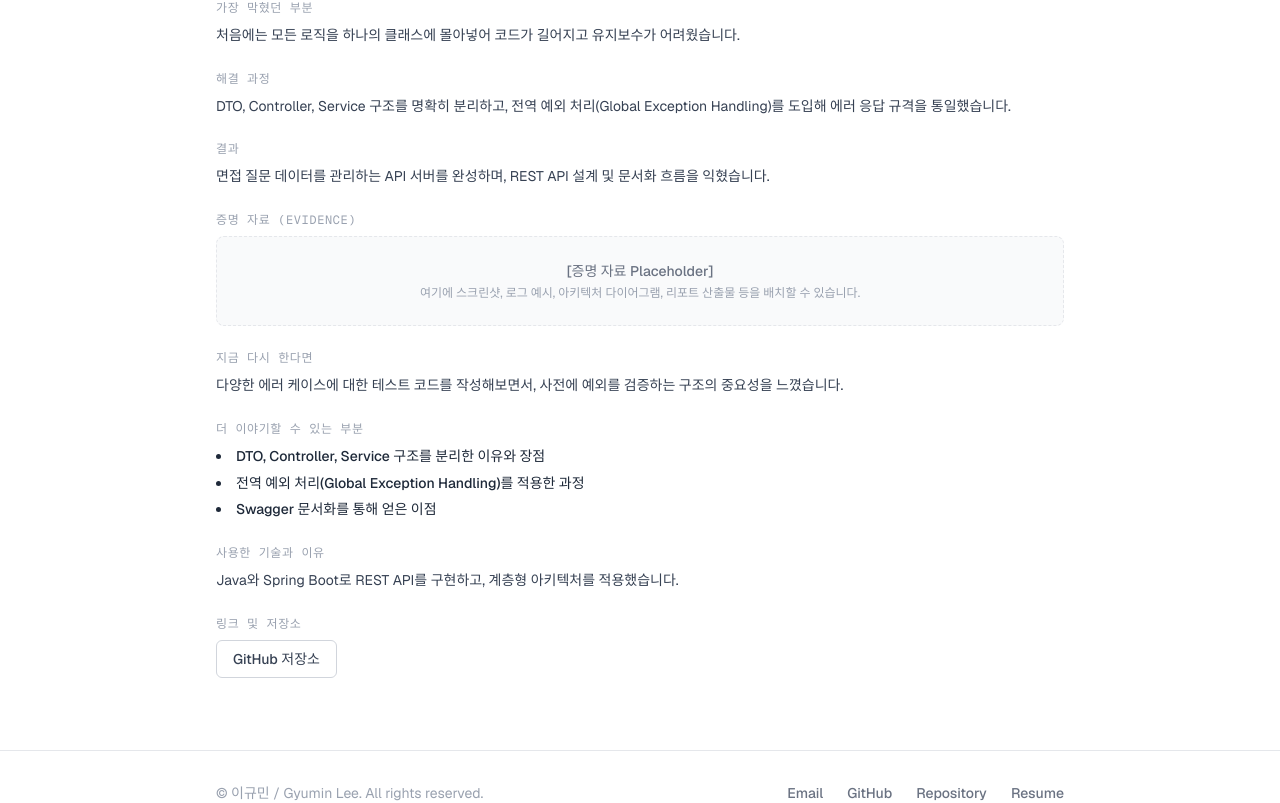
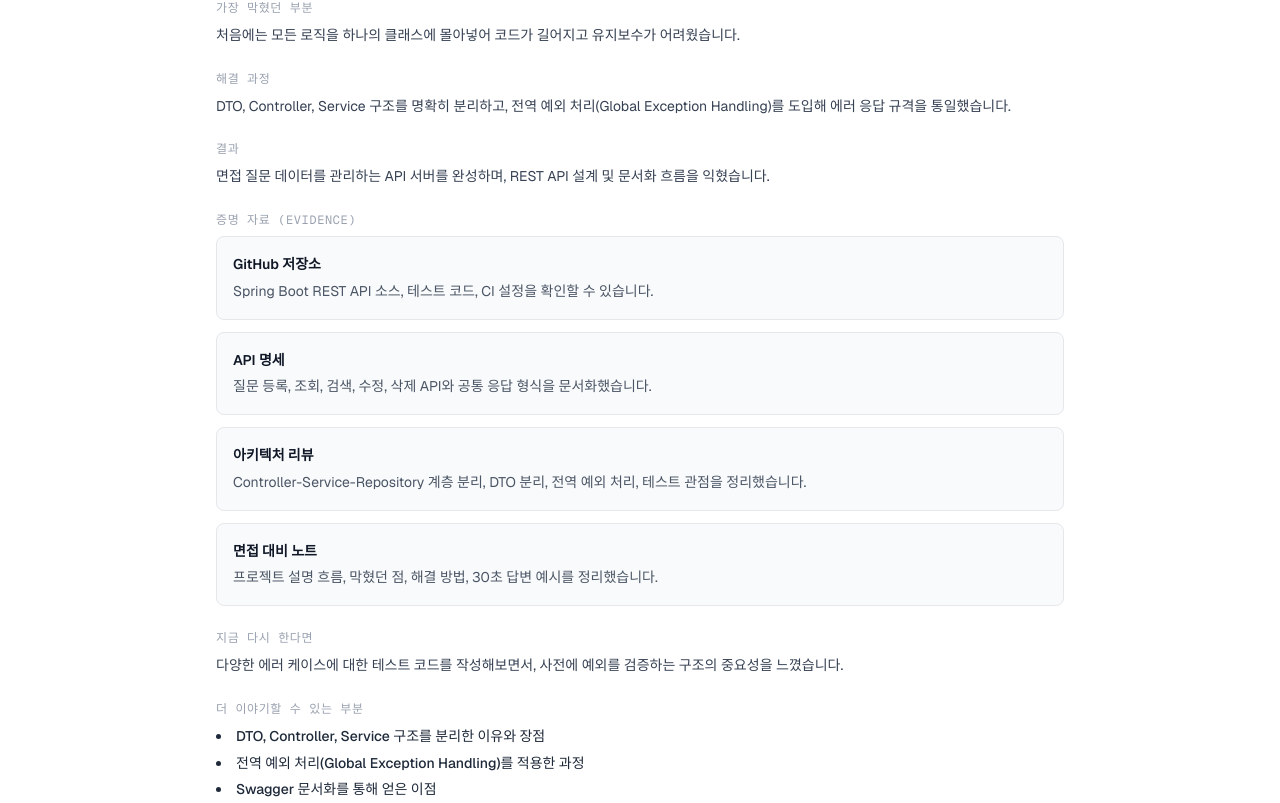
Before and after one commit to lukemin-dev/gyumin-archive, a Next.js app: page /projects/backend-interview-tracker in a window 1280 px wide. Shown: the part 602-1405 px from the top of the page. Built offline with nearby package versions, Linux system fonts and the light colour scheme.

Commit message:
Add project evidence links

```diff
--- a/content/projects/_README.md
+++ b/content/projects/_README.md
@@ -25,6 +25,8 @@ shortQuestion: "홈 화면 카드에 보일 질문 포인트"
 githubUrl: "https://github.com/lukemin-dev/example"
 demoUrl: ""
 privateCode: false
+evidence:
+  - "GitHub 저장소, 테스트 결과, 문서 링크처럼 증명 자료로 쓸 내용을 적습니다."
 ---
 
 본문은 선택 사항입니다. `problem`을 비워두면 이 본문이 문제 설명으로 사용됩니다.
--- a/src/app/projects/[slug]/page.tsx
+++ b/src/app/projects/[slug]/page.tsx
@@ -113,10 +113,42 @@ export default async function ProjectDetailPage({
       </DetailSection>
 
       <DetailSection label="증명 자료 (Evidence)">
-        <div className="bg-gray-50 border border-gray-200 border-dashed rounded-lg p-6 flex flex-col items-center justify-center text-center text-gray-500">
-          <p className="text-sm font-medium mb-1">[증명 자료 Placeholder]</p>
-          <p className="text-xs text-gray-400">여기에 스크린샷, 로그 예시, 아키텍처 다이어그램, 리포트 산출물 등을 배치할 수 있습니다.</p>
-        </div>
+        {project.evidence && project.evidence.length > 0 ? (
+          <div className="space-y-3">
+            {project.evidence.map((item) => {
+              const content = (
+                <div className="rounded-lg border border-gray-200 bg-gray-50 p-4 transition-colors hover:border-gray-300">
+                  <p className="font-semibold text-gray-900">{item.label}</p>
+                  <p className="mt-1 text-sm text-gray-600 leading-relaxed">
+                    {item.description}
+                  </p>
+                </div>
+              );
+
+              if (item.href) {
+                return (
+                  <a
+                    key={`${item.label}-${item.href}`}
+                    href={item.href}
+                    target="_blank"
+                    rel="noopener noreferrer"
+                    className="block"
+                  >
+                    {content}
+                  </a>
+                );
+              }
+
+              return <div key={item.label}>{content}</div>;
+            })}
+          </div>
+        ) : (
+          <div className="rounded-lg border border-gray-200 border-dashed bg-gray-50 p-4">
+            <p className="text-sm text-gray-500">
+              공개 가능한 증명 자료를 정리 중입니다.
+            </p>
+          </div>
+        )}
       </DetailSection>
 
       <DetailSection label="지금 다시 한다면">
--- a/src/data/projects.ts
+++ b/src/data/projects.ts
@@ -39,6 +39,20 @@ export const projects: Project[] = [
     shortResult: "분석과 리포트 생성 시간을 약 10초 내외로 줄였습니다.",
     shortQuestion: "Gemini API 호출 제한이 발생했을 때 처리 방식을 조정한 과정",
     privateCode: true,
+    evidence: [
+      {
+        label: "정량 결과",
+        description: "수작업으로 2~3일 걸리던 SEO 분석과 리포트 생성 과정을 약 10초 내외로 단축했습니다.",
+      },
+      {
+        label: "공개 제한",
+        description: "기업 실무 프로젝트라 소스 코드는 공개하지 않고, 포트폴리오에는 문제, 역할, 해결 과정, 결과 중심으로 정리했습니다.",
+      },
+      {
+        label: "면접 설명 포인트",
+        description: "Gemini API quota, 재시도, 체크포인트, 입력 스키마 검증처럼 실제 자동화 운영에서 부딪힌 문제를 설명할 수 있습니다.",
+      },
+    ],
     featured: true,
   },
   {
@@ -77,7 +91,23 @@ export const projects: Project[] = [
     shortAction: "송수신 로그 기준을 맞추고 수신 버퍼에 데이터를 누적한 뒤 완전한 단위만 처리하도록 바꿨습니다.",
     shortResult: "팀원이 같은 로그와 기준으로 문제를 확인할 수 있게 됐습니다.",
     shortQuestion: "메시지가 나뉘어 수신될 때 수신 버퍼를 처리한 기준",
-    githubUrl: "https://github.com/lukemin-dev/java-socket",
+    githubUrl: "https://github.com/lukemin-dev/multichat-java",
+    evidence: [
+      {
+        label: "GitHub 저장소",
+        description: "Java Socket 기반 실시간 통신 프로젝트 정리 저장소입니다.",
+        href: "https://github.com/lukemin-dev/multichat-java",
+      },
+      {
+        label: "면접 대비 노트",
+        description: "TCP 메시지 경계, 수신 버퍼 처리, 멀티스레드 처리, 로그 기준을 면접 답변용으로 정리했습니다.",
+        href: "https://github.com/lukemin-dev/multichat-java/blob/main/docs/interview-notes.md",
+      },
+      {
+        label: "문제 해결 근거",
+        description: "메시지가 나뉘어 수신되는 문제를 TCP 스트림 특성으로 설명하고, 완전한 메시지 단위 처리와 로그 기준 통일로 해결한 과정을 정리했습니다.",
+      },
+    ],
     featured: false,
   },
   {
@@ -116,7 +146,20 @@ export const projects: Project[] = [
     shortAction: "네트워크 장애 상황을 고려해 로컬 저장과 재전송 구조를 검토했습니다.",
     shortResult: "센서 데이터가 서버까지 이어지는 흐름과 운영 안정성의 중요성을 학습했습니다.",
     shortQuestion: "네트워크가 불안정할 때 센서 데이터를 유실 없이 보존한 방법",
-    githubUrl: "https://github.com/lukemin-dev/iot-cloud-monitoring",
+    evidence: [
+      {
+        label: "프로젝트 케이스 정리",
+        description: "Raspberry Pi, MQTT, InfluxDB, Grafana, Slack 알림을 연결한 Edge-to-Cloud 모니터링 흐름을 포트폴리오 케이스로 정리했습니다.",
+      },
+      {
+        label: "공개 코드 상태",
+        description: "현재 공개 GitHub 저장소는 연결하지 않았습니다. 코드나 캡스톤 산출물을 정리하면 이 위치에 링크를 추가할 수 있습니다.",
+      },
+      {
+        label: "면접 설명 포인트",
+        description: "네트워크 장애 시 로컬 저장과 재전송 구조, 시계열 데이터 저장, 임계값 기반 알림의 오탐 관리 관점으로 설명할 수 있습니다.",
+      },
+    ],
     featured: true,
   },
   {
@@ -155,6 +198,28 @@ export const projects: Project[] = [
     shortResult: "API 구조, 예외 처리, 문서화 흐름을 정리했습니다.",
     shortQuestion: "DTO, Controller, Service 구조를 분리한 이유와 장점",
     githubUrl: "https://github.com/lukemin-dev/backend-interview-tracker",
+    evidence: [
+      {
+        label: "GitHub 저장소",
+        description: "Spring Boot REST API 소스, 테스트 코드, CI 설정을 확인할 수 있습니다.",
+        href: "https://github.com/lukemin-dev/backend-interview-tracker",
+      },
+      {
+        label: "API 명세",
+        description: "질문 등록, 조회, 검색, 수정, 삭제 API와 공통 응답 형식을 문서화했습니다.",
+        href: "https://github.com/lukemin-dev/backend-interview-tracker/blob/main/docs/02-design/api-spec.md",
+      },
+      {
+        label: "아키텍처 리뷰",
+        description: "Controller-Service-Repository 계층 분리, DTO 분리, 전역 예외 처리, 테스트 관점을 정리했습니다.",
+        href: "https://github.com/lukemin-dev/backend-interview-tracker/blob/main/docs/03-analysis/architecture-review.md",
+      },
+      {
+        label: "면접 대비 노트",
+        description: "프로젝트 설명 흐름, 막혔던 점, 해결 방법, 30초 답변 예시를 정리했습니다.",
+        href: "https://github.com/lukemin-dev/backend-interview-tracker/blob/main/docs/interview-notes.md",
+      },
+    ],
     featured: true,
   },
 ];
--- a/src/lib/content-data.ts
+++ b/src/lib/content-data.ts
@@ -182,6 +182,10 @@ function markdownProjects(): Project[] {
     );
     const result = stringValue(frontmatter, "result");
     const interviewPoints = arrayValue(frontmatter, "interviewPoints");
+    const evidence = arrayValue(frontmatter, "evidence").map((item) => ({
+      label: "Evidence",
+      description: item,
+    }));
 
     return {
       slug,
@@ -210,6 +214,7 @@ function markdownProjects(): Project[] {
       githubUrl: stringValue(frontmatter, "githubUrl") || undefined,
       demoUrl: stringValue(frontmatter, "demoUrl") || undefined,
       screenshots: arrayValue(frontmatter, "screenshots"),
+      evidence: evidence.length > 0 ? evidence : undefined,
       featured: booleanValue(frontmatter, "featured"),
     };
   });
```
Also changed, not shown: src/types/index.ts (+7 -0 lines).
